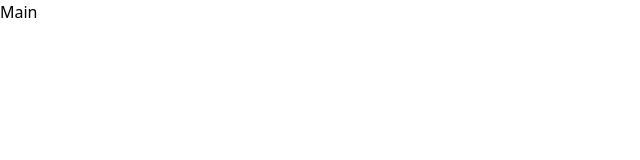
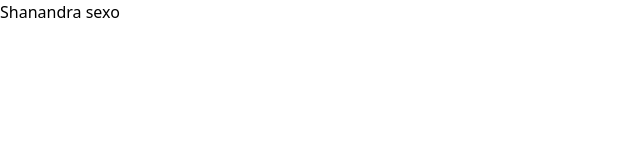
Before and after one commit to davidtc8/mern-blog-dtc, a React (Vite) app in the folder client/: page / in a window 1280 px wide. Shown: the top 160 px of the page, without its empty margins (0-640 px from the left). Built offline with nearby package versions, Linux system fonts and the light colour scheme.

Commit message:
Testing Commit

```diff
--- a/client/src/App.jsx
+++ b/client/src/App.jsx
@@ -2,6 +2,6 @@ import React from 'react'
 
 export default function Main() {
   return (
-    <div className='text-3xl'>Main</div>
+    <div className='text-3xl'>Shanandra sexo</div>
   )
 }
```
